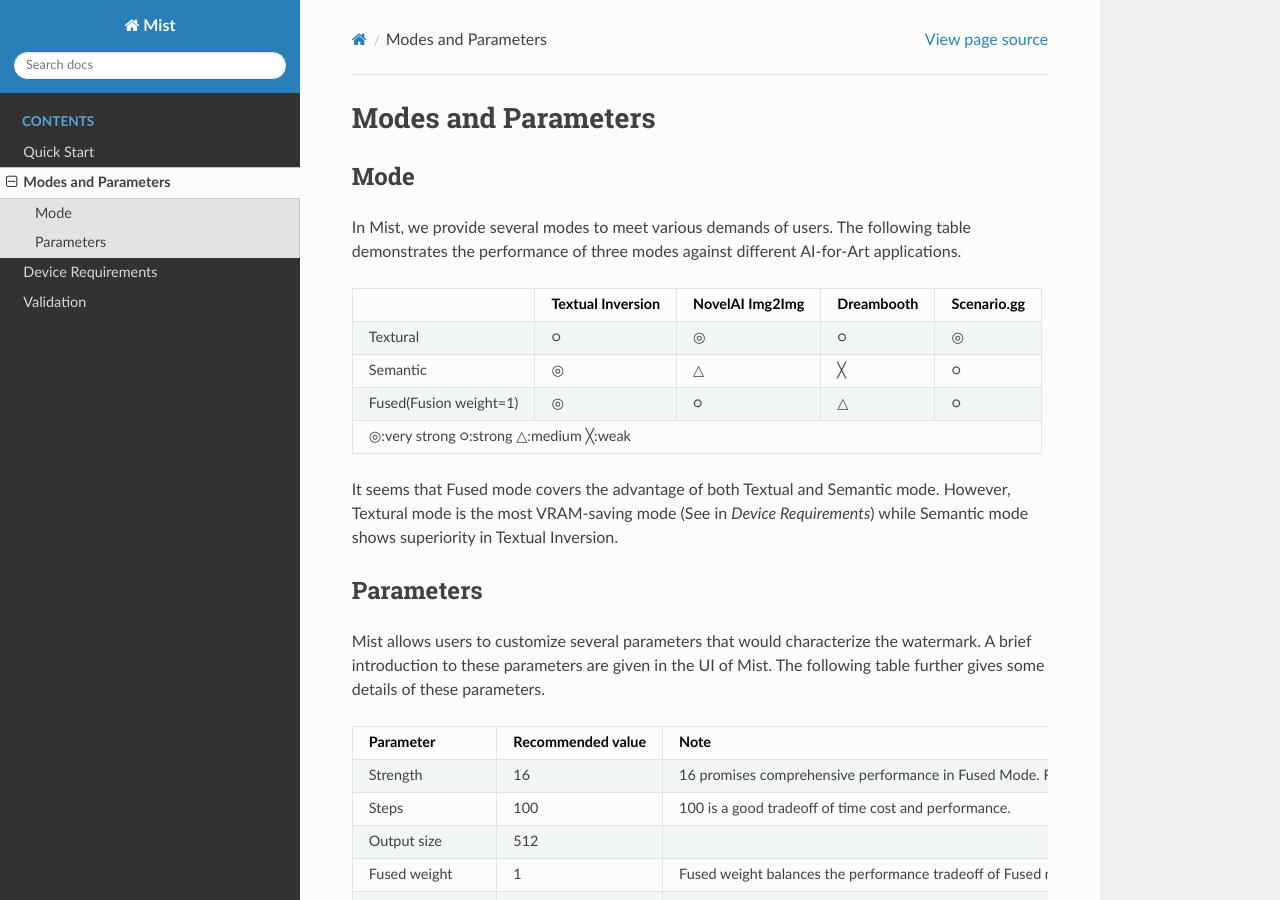
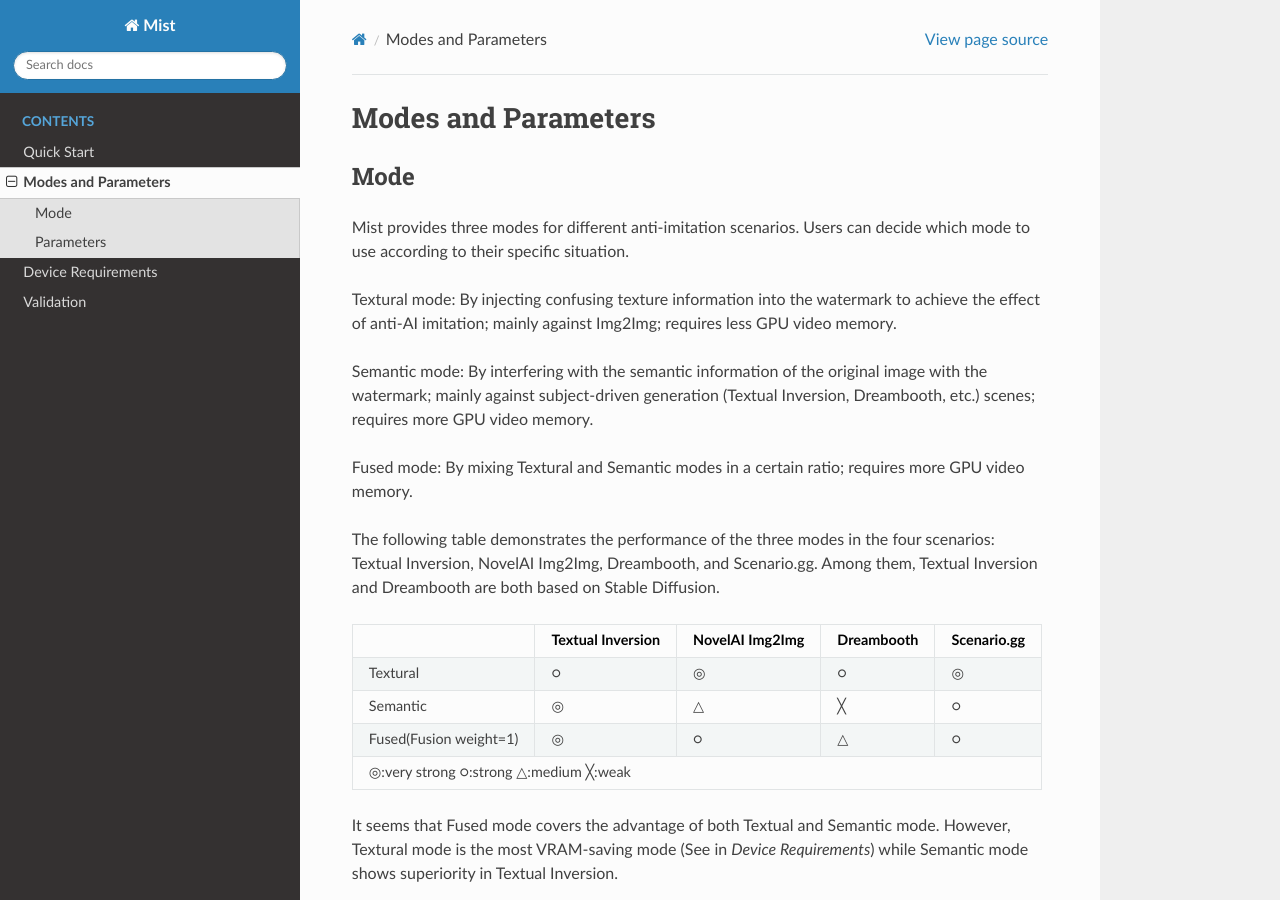
Before and after one commit to CaradryanLiang/mist-documentation, a Sphinx documentation site: the page built from source/content/mode.rst, in a window 1280 px wide and 900 px high. Built offline with Sphinx 7.4.7 and the Read the Docs theme 2.0.0, drawn with Linux system fonts in a browser that asks for light colours.

Commit message:
modify mode.rst

```diff
--- a/source/content/mode.rst
+++ b/source/content/mode.rst
@@ -4,9 +4,20 @@ Modes and Parameters
 Mode
 =======================
 
-In Mist, we provide several modes to meet various demands of users. The following
-table demonstrates the performance of three modes against different AI-for-Art
-applications.
+Mist provides three modes for different anti-imitation scenarios. Users can decide which mode to use according to their specific situation.
+
+
+Textural mode: By injecting confusing texture information into the watermark to achieve the effect of anti-AI imitation; mainly against Img2Img; requires less GPU video memory.
+
+
+Semantic mode: By interfering with the semantic information of the original image with the watermark; mainly against subject-driven generation (Textual Inversion, Dreambooth, etc.) scenes; requires more GPU video memory.
+
+
+Fused mode: By mixing Textural and Semantic modes in a certain ratio; requires more GPU video memory.
+
+
+
+The following table demonstrates the performance of the three modes in the four scenarios: Textual Inversion, NovelAI Img2Img, Dreambooth, and Scenario.gg. Among them, Textual Inversion and Dreambooth are both based on Stable Diffusion.
 
 +-------------------------------------------------------+-------------------+-----------------+------------+-------------+
 |                                                       | Textual Inversion | NovelAI Img2Img | Dreambooth | Scenario.gg |
```
